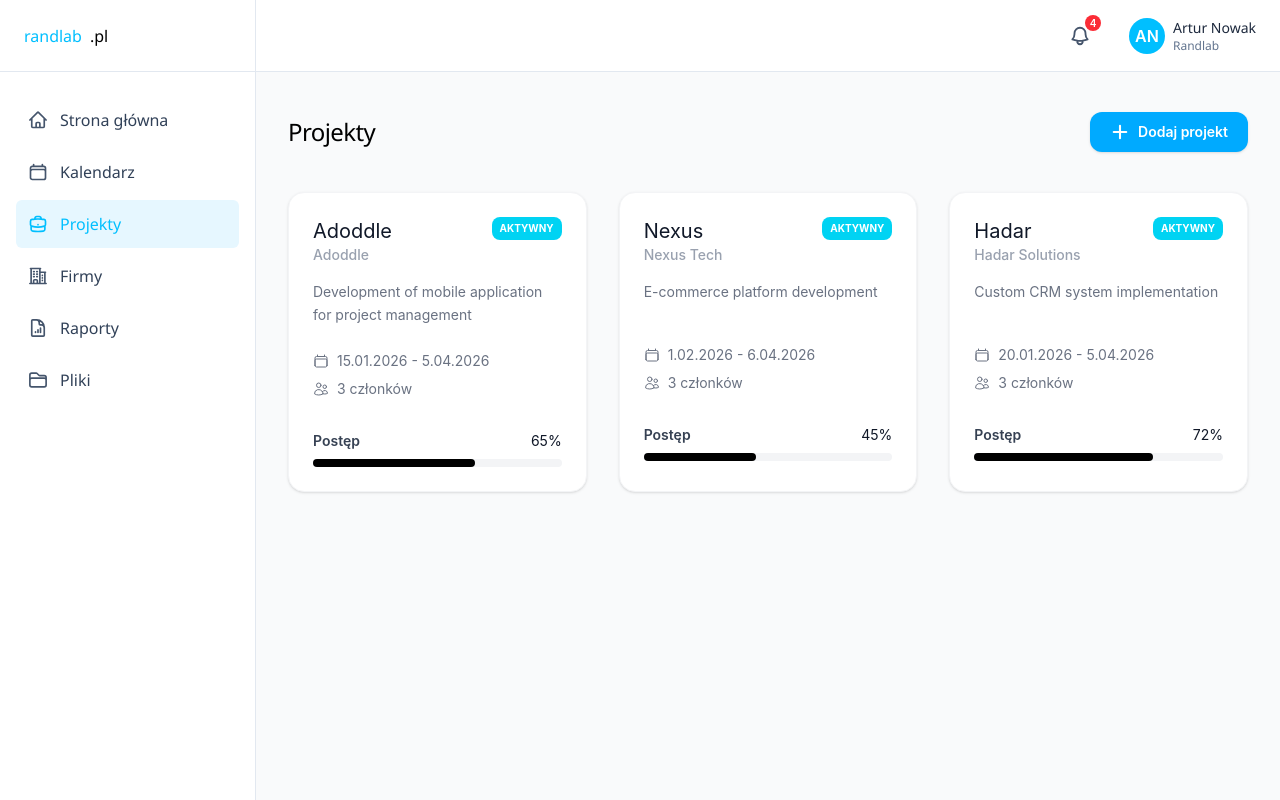
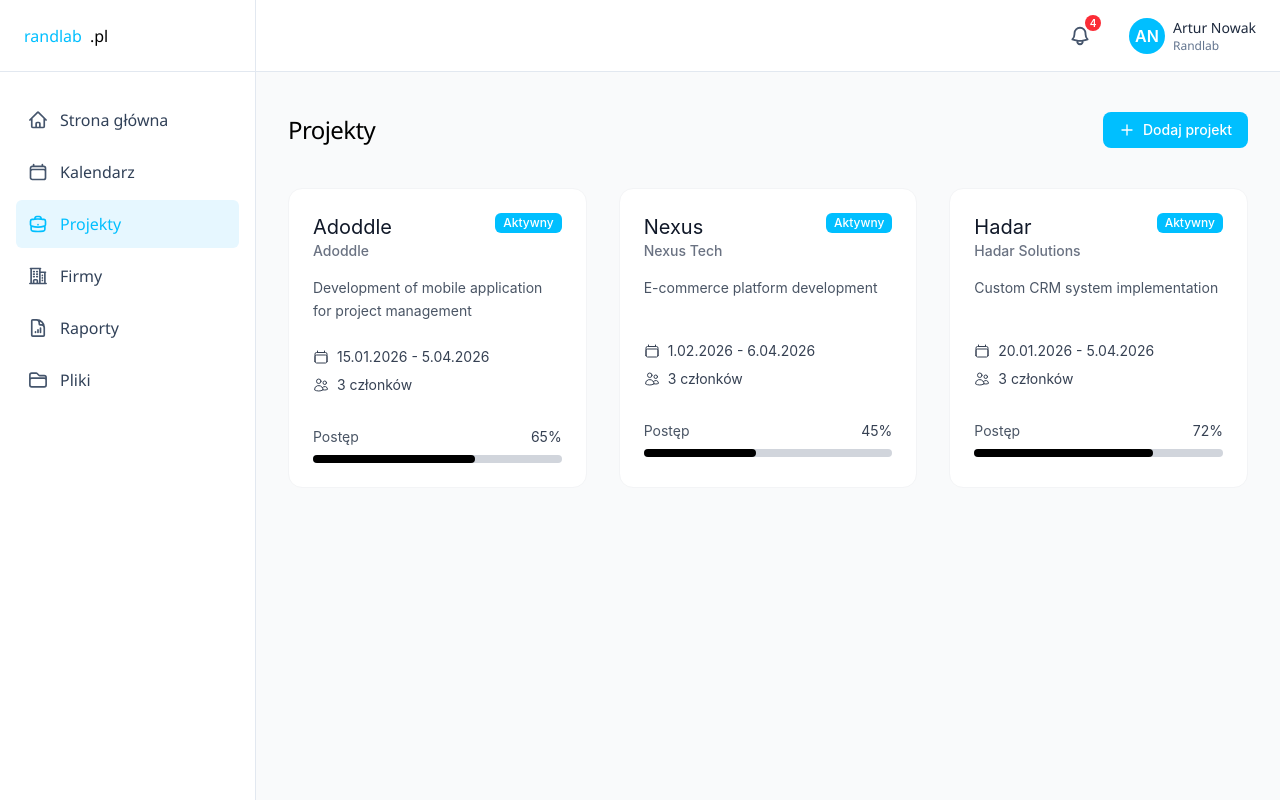
Before and after one commit to ScrumDone/ScrumDone, a React (Vite) app in the folder client/: page /projects in a window 1280 px wide. Built offline with nearby package versions, Linux system fonts and the light colour scheme.

Commit message:
style: update projects page layout, buttons and badges to match figma (#12)

```diff
--- a/client/src/components/ProjectCard.tsx
+++ b/client/src/components/ProjectCard.tsx
@@ -16,31 +16,31 @@ const ProjectCard: React.FC<ProjectCardProps> = ({
   name, clientName, description, startDate, endDate, membersCount, progress, status
 }) => {
   return (
-    <div className="w-full bg-white p-6 rounded-2xl shadow-sm border border-gray-100 flex flex-col gap-4">
+    <div className="w-full bg-white p-6 rounded-[14px] border border-gray-100 flex flex-col gap-4">
 
       {/* NAZWA I KLIENCI */}
       <div className="flex justify-between items-start">
         <div>
           <h3 className="text-xl text-gray-900">{name}</h3>
-          <p className="text-sm text-gray-400 font-medium">{clientName}</p>
+          <p className="text-sm text-gray-500 font-medium">{clientName}</p>
         </div>
-        <span className="bg-cyan-400 text-white text-[10px] font-bold px-2 py-1 rounded-lg uppercase">
+        <span className="inline-flex items-center justify-center bg-scrumdone-blue-main text-white text-[12px] leading-[16px] font-medium px-2 py-0.5 rounded-md whitespace-nowrap w-fit">
           {status}
         </span>
       </div>
 
       {/* OPIS */}
-      <p className="text-sm text-gray-500 leading-relaxed min-h-[40px]">
+      <p className="text-sm text-gray-600 leading-relaxed min-h-[40px]">
         {description}
       </p>
 
       {/* SZCZEGÓŁY */}
       <div className="flex flex-col gap-2 mt-2">
-        <div className="flex items-center gap-2 text-gray-500 text-sm">
+        <div className="flex items-center gap-2 text-gray-700 text-sm">
           <CalendarIcon className="w-4 h-4" />
           <span>{startDate} - {endDate}</span>
         </div>
-        <div className="flex items-center gap-2 text-gray-500 text-sm">
+        <div className="flex items-center gap-2 text-gray-700 text-sm">
           <UsersIcon className="w-4 h-4" />
           <span>{membersCount} członków</span>
         </div>
@@ -49,10 +49,10 @@ const ProjectCard: React.FC<ProjectCardProps> = ({
       {/* PROGRESS BAR */}
       <div className="mt-4">
         <div className="flex justify-between text-sm mb-2">
-          <span className="font-semibold text-gray-700">Postęp</span>
-          <span className="text-gray-900">{progress}%</span>
+          <span className="text-gray-600">Postęp</span>
+          <span className="text-gray-700">{progress}%</span>
         </div>
-        <div className="w-full bg-gray-100 rounded-full h-2">
+        <div className="w-full bg-gray-300 rounded-full h-2">
           <div
             className="bg-black h-2 rounded-full transition-all duration-500"
             style={{ width: `${progress}%` }}
--- a/client/src/pages/ProjectsPage.tsx
+++ b/client/src/pages/ProjectsPage.tsx
@@ -25,12 +25,12 @@ const ProjectsPage: React.FC = () => {
 
                     {/* Tytuł i dodawanie projektu */}
                     <div className="flex items-center justify-between mb-10">
-                        <h1 className="font-segoe-ui text-black text-[1.5rem] font-normal tracking-tight antialiased">
+                        <h1 className="font-segoe-ui text-black text-[1.5rem] leading-[32px] font-normal tracking-tight antialiased">
                             Projekty
                         </h1>
 
-                        <button className="bg-[#00aaff] hover:bg-[#0099ee] text-white px-5 py-2.5 rounded-xl flex items-center gap-2 text-sm font-semibold shadow-sm transition-all active:scale-95 cursor-pointer">
-                            <PlusIcon className="w-5 h-5 stroke-[2.5]" />
+                        <button className="h-9 px-4 bg-scrumdone-blue-main hover:bg-[#00A0DD] text-white rounded-[8px] inline-flex items-center justify-center gap-2 text-sm font-medium leading-[10px] transition-all active:scale-95 cursor-pointer whitespace-nowrap">
+                            <PlusIcon className="w-4 h-4 stroke-[2]" />
                             Dodaj projekt
                         </button>
                     </div>
```
